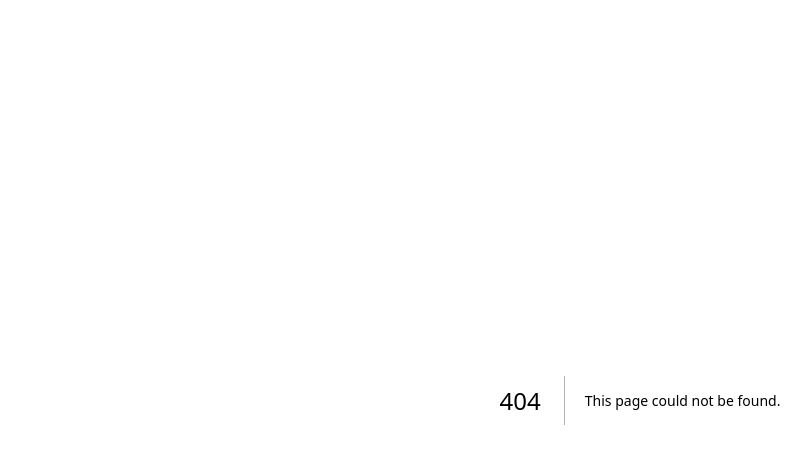
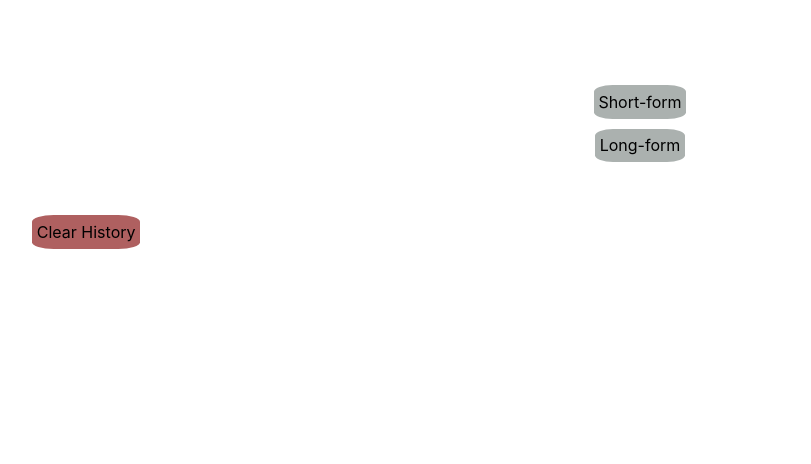
Before and after one commit to daanishkhazi/twosd_alpha, a Next.js app: page /interface in a window 1280 px wide. Before the commit this address had no page. Shown: the top 464 px of the page, without its empty margins (0-811 px from the left). Built offline with nearby package versions, Linux system fonts and the light colour scheme.

Commit message:
Skeleton UI Interface created

```diff
--- /dev/null
+++ b/pages/interface.tsx
@@ -0,0 +1,125 @@
+import Head from 'next/head';
+import React from 'react';
+import styles from '../styles/Interface.module.css';
+import { useState, useEffect, useRef } from 'react';
+import {Prompt} from '../types/index';
+// import axios from 'axios';
+
+export default function Interface() {
+
+    const dummyPrompts = [{description: "Short-form", char_limit: 75}, {description: "Long-form", char_limit: 250}]
+
+    const [query, setQuery] = useState("")
+    const [charCount, setCharCount] = useState(0)
+    const [history, setHistory] = useState([["", "XYZ"]])
+    const [prompts, setPrompts] = useState<Array<Prompt>>(dummyPrompts)
+    const [output, setOutput] = useState("")
+    const [responseLoading, setResponseLoading] = useState(false)
+    const [selectedPrompt, setSelectedPrompt] = useState<Prompt | null>()
+
+    const bottomRef = useRef<null | HTMLDivElement>(null);
+
+    useEffect(() => {
+        // 👇️ scroll to bottom every time messages change
+        bottomRef.current?.scrollIntoView({behavior: 'smooth'});
+      }, [history]);
+
+    const handleQueryChange = (e: React.FormEvent<HTMLTextAreaElement>) => {
+        setQuery(e.currentTarget.value)
+        setCharCount(e.currentTarget.value.length)
+    }
+
+    const handleSubmit = (e: React.FormEvent) => {
+        e.preventDefault();
+        // TODO - Add API request here
+        setOutput("Output")
+        setHistory([...history, [query, ""]])
+        setQuery("")
+        setSelectedPrompt(null)
+        setCharCount(0)
+    }
+
+    const handleClear = (e: React.FormEvent) => {
+        e.preventDefault();
+        setHistory([])
+    }
+
+    const selectPrompt = (index: number) => {
+        setSelectedPrompt(prompts[index])
+    }
+
+    const loadingSymbol = () => {
+        // TODO - make this actually look good
+        return (<div>Loading...</div>)
+    }
+
+    return (
+        <div className={styles.container}>
+            <Head>
+                <title>AI Tutor</title>
+                <meta name="Personalized AI-enabled Tutoring" content="Personalized AI-enabled Tutoring" />
+                <link rel="icon" href="/favicon.ico" />
+            </Head>
+                {/* TODO - somehow fix this alignment... */}
+                <div style={{alignContent: "center"}}>
+                    <div>
+                        {history.map((past_query_output: Array<string>, index: number) =>
+                            {if (past_query_output[0] != "") {
+                                return (
+                                    <div className={styles.historyEntry} key = {index}>
+                                        <p className={styles.historyLabel}> Query </p>
+                                        <div className={styles.query}>
+                                            {past_query_output[0]}
+                                        </div>
+                                            <div>
+                                                <p className={styles.charCount}> Output </p>
+                                                {past_query_output[1] != "" ?
+                                                    <div className={styles.output}>
+                                                        {past_query_output[1]}
+                                                    </div> :
+                                                    <div className={styles.output}>
+                                                        {loadingSymbol()}
+                                                    </div>
+                                                }
+
+                                            </div>
+                                    </div>
+                                )}
+                            }
+                        )}
+                    </div>
+                    {selectedPrompt ?
+                        <div className = {styles.formdiv}>
+                            <form onSubmit={handleSubmit}>
+                                <label ></label>
+                                <p className={styles.charCount}>{charCount} / {selectedPrompt.char_limit} Characters</p>
+                                <textarea
+                                    rows={10}
+                                    placeholder={`Enter ${selectedPrompt.description} Query`}
+                                    className={styles.input}
+                                    onChange={handleQueryChange}
+                                    value={query}
+                                    maxLength = {selectedPrompt.char_limit}
+                                    />
+                                <div className={styles.buttondiv}>
+                                    <button type = "submit" className = {styles.submit}> Submit </button>
+                                    <button className = {styles.clear} onClick={() => setSelectedPrompt(null)}> Change Prompt </button>
+                                </div>
+                            </form>
+                        </div> :
+                        <div className = {styles.formdiv}>
+                            {prompts.map((p: Prompt, index: number) => {
+                                return (
+                                <div style={{padding: "5px"}} key={index}>
+                                    <button className={styles.promptButton} onClick={() => selectPrompt(index)}>
+                                        {p.description}
+                                    </button>
+                                </div>)
+                            })}
+                        </div>
+                    }
+                    <button className = {styles.clear} onClick = {handleClear}> Clear History </button>
+                </div>
+            <div ref={bottomRef} />
+        </div>)
+}
--- /dev/null
+++ b/styles/Interface.module.css
@@ -0,0 +1,141 @@
+.container {
+    padding: 2rem 2rem;
+  }
+
+  .formdiv {
+    /* min-height: 100vh; */
+    /* scroll-behavior: smooth; */
+    padding: 3rem 0;
+    flex: 1;
+    display: flex;
+    flex-direction: column;
+    justify-content: center;
+    align-items: center;
+    /* border-radius: 30%; */
+  }
+
+  .submit {
+    display: inline-block;
+    flex: 1;
+    padding: 0.3rem 0.3rem;
+    /* position: relative; */
+    border: transparent;
+    border-radius: 20%;
+    background-color: rgb(95, 160, 138);
+    justify-content: center;
+    align-items: center;
+  }
+
+  .submit:hover {
+    background-color: rgb(0, 255, 170);
+  }
+
+  .clear {
+    display: inline-block;
+    flex: 1;
+    padding: 0.3rem 0.3rem;
+    /* position: relative; */
+    border: transparent;
+    border-radius: 20%;
+    background-color: rgb(175, 96, 96);
+    justify-content: center;
+    align-items: center;
+  }
+
+  .clear:hover {
+    background-color: rgb(187, 0, 0);
+  }
+
+  .input {
+    display: flex;
+    justify-content: center;
+    align-items: center;
+    flex-grow: 1;
+    border-color: black;
+    border-width: 3px;
+    padding: 2rem 1rem;
+  }
+
+  .charCount {
+    display: flex;
+    justify-content: right;
+    align-items: center;
+    flex-grow: 1;
+    color: grey;
+    font-style: italic;
+    font-size: small;
+  }
+
+  .query {
+    overflow-wrap: break-word;
+    /* display: flex; */
+    justify-content: center;
+    align-items: center;
+    flex-grow: 0.1;
+    border-color: blue;
+    border-width: 3px;
+    padding: 2rem 5rem;
+    /* border-spacing: 0, 50000; */
+  }
+
+  .output {
+    /* display: flex; */
+    justify-content: center;
+    align-items: center;
+    flex-grow: 0.1;
+    border-color: red;
+    border-width: 3px;
+    padding: 2rem 5rem;
+    overflow-wrap: break-word;
+    /* border-spacing: 0, 50000; */
+  }
+
+  .buttondiv {
+    width: 100%;
+    /* text-align: center; */
+    /* text-align: justify; */
+  }
+
+  .historyLabel {
+    display: flex;
+    justify-content: left;
+    align-items: center;
+    flex-grow: 1;
+    color: grey;
+    font-style: italic;
+    font-size: small;
+  }
+
+  .promptButton {
+    display: inline-block;
+    flex: 1;
+    padding: 0.3rem 0.3rem;
+    border: whitesmoke;
+    border-radius: 20%;
+    color: black;
+    background-color: rgb(171, 177, 175);
+    justify-content: center;
+    align-items: center;
+  }
+
+  .promptButton:hover {
+    background-color: rgb(224, 233, 242);
+  }
+
+/*
+Animation classes.
+*/
+
+.historyEntry {
+    padding: 20px;
+    animation: flasher 1s;
+}
+
+@keyframes flasher{
+    from {
+    opacity: 0.2;
+    }
+    to {
+    opacity: 1;
+    }
+}
--- /dev/null
+++ b/types/index.tsx
@@ -0,0 +1,4 @@
+export interface Prompt {
+    description: string;
+    char_limit: number;
+}
```
Also changed, not shown: 1 other file (tests, documents, lock files or other folders).
